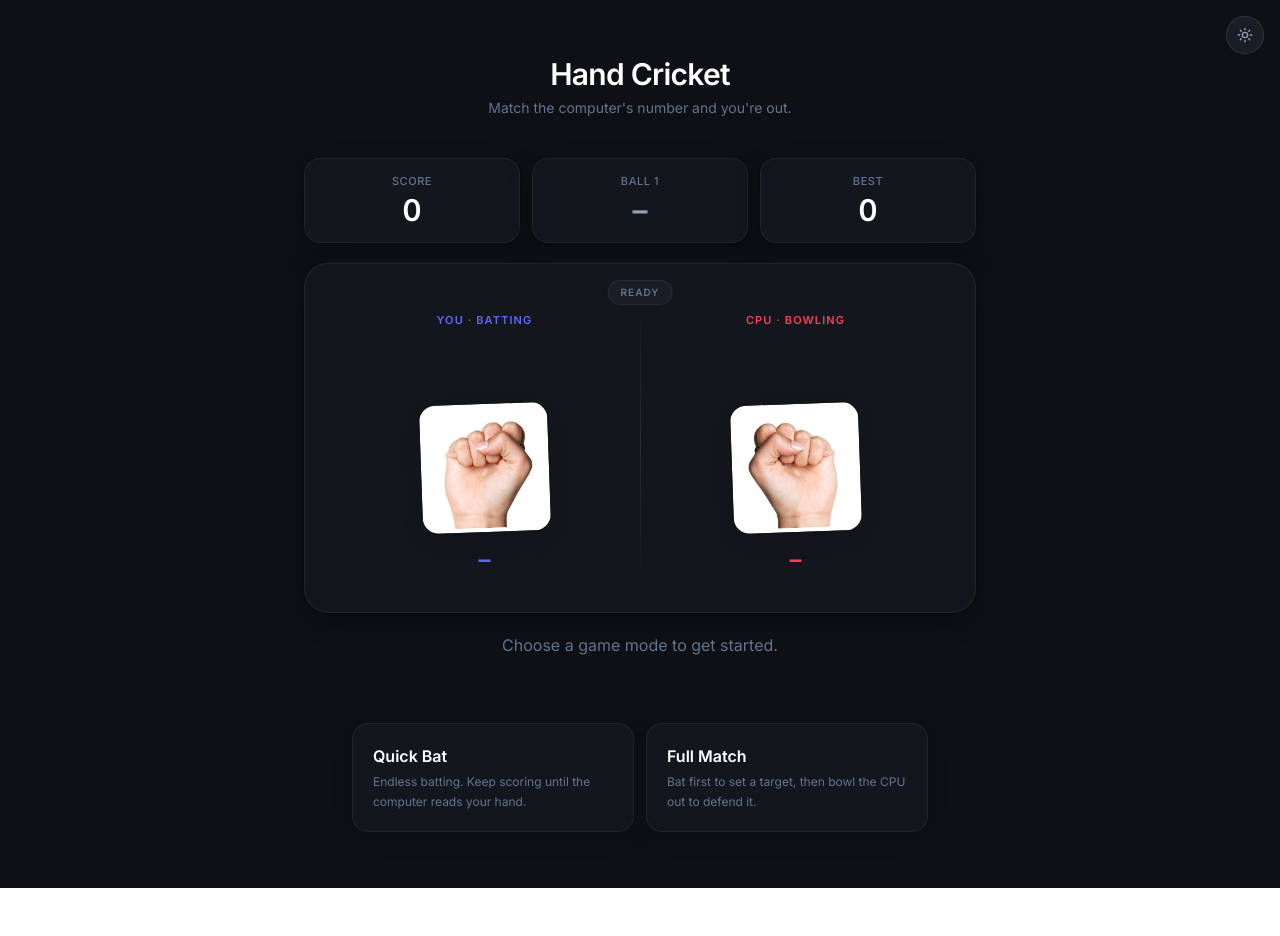
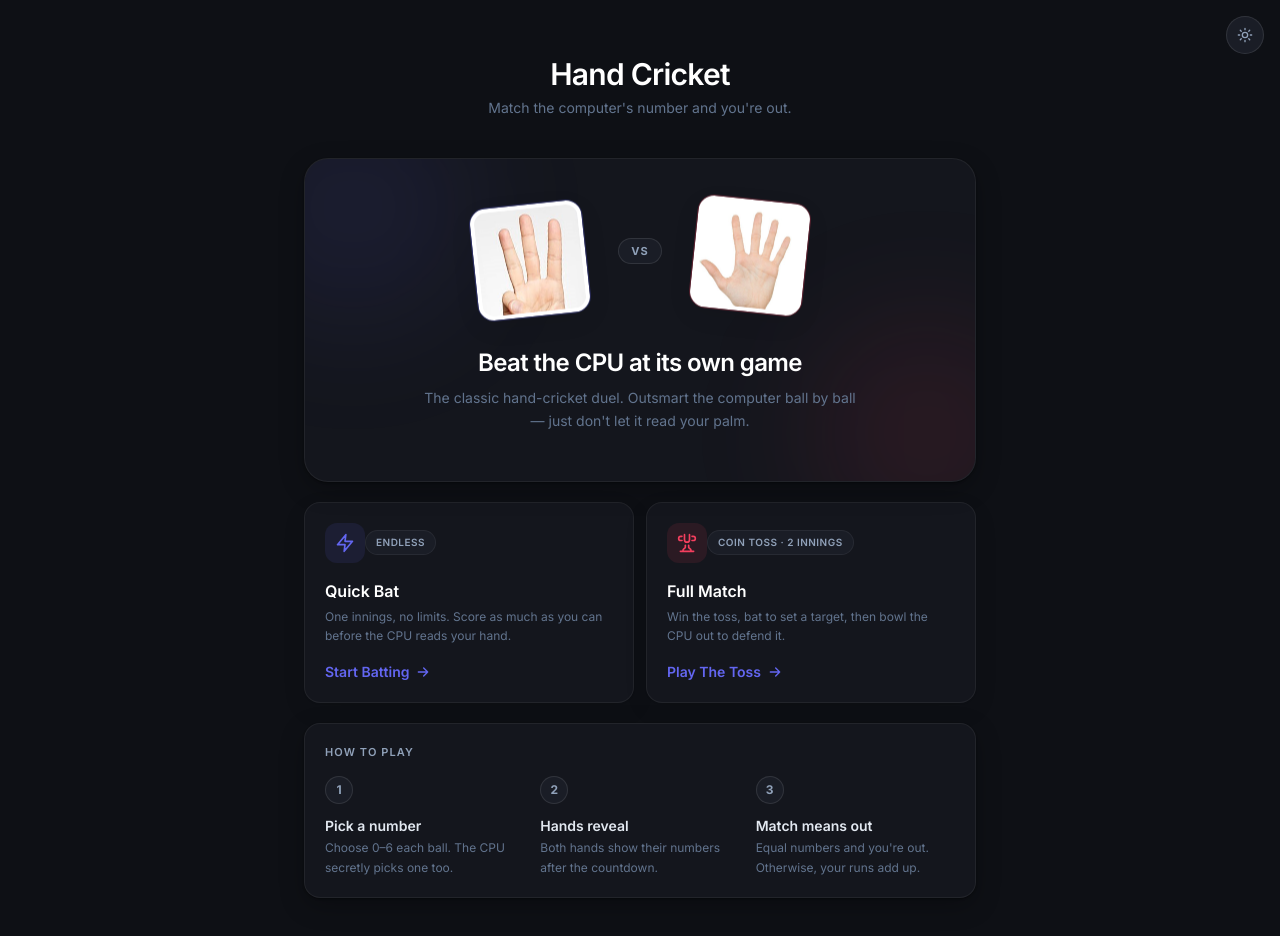
Before and after one commit to AnshBhavsar1654/Hand-Cricket-Game, a Next.js app: page / in a window 1280 px wide. Shown: the top 936 px of the page. Before the commit the page ends 888 px from the top, so only its background shows below. Built offline with nearby package versions, Linux system fonts and the light colour scheme.

Commit message:
Improved the landing page

```diff
--- a/app/globals.css
+++ b/app/globals.css
@@ -53,3 +53,12 @@
 .coin-flip {
   animation: coin-flip 1.4s ease-in-out;
 }
+
+@keyframes floaty {
+  0%, 100% { transform: translateY(0); }
+  50% { transform: translateY(-10px); }
+}
+
+.floaty {
+  animation: floaty 3s ease-in-out infinite;
+}
--- a/components/Game.jsx
+++ b/components/Game.jsx
@@ -5,7 +5,7 @@ import ThemeToggle from "@/components/ThemeToggle";
 import StatsBar from "@/components/StatsBar";
 import Arena from "@/components/Arena";
 import HistoryStrip from "@/components/HistoryStrip";
-import ModeSelect from "@/components/ModeSelect";
+import MenuScreen from "@/components/MenuScreen";
 import NumberPad from "@/components/NumberPad";
 import ResultOverlay from "@/components/ResultOverlay";
 import Toss from "@/components/Toss";
@@ -77,7 +77,7 @@ export default function Game() {
       result: null,
       lastBall: { text: "\u2013", cls: "text-slate-400" },
       msg: "Choose a game mode to get started.",
-      subtitle: "Match the computer's number and you're out.",
+      subtitle: "Pick a mode to start playing.",
       chip: { text: "Ready", style: "idle" },
       playerLabel: "You \u00b7 Batting",
       cpuLabel: "CPU \u00b7 Bowling",
@@ -494,6 +494,10 @@ export default function Game() {
       </header>
 
       <main className="w-full max-w-2xl flex flex-col gap-5">
+        {state.phase === "menu" ? (
+          <MenuScreen bestScore={state.bestScore} onStart={startGame} />
+        ) : (
+          <>
             <StatsBar stats={stats} />
 
             <Arena
@@ -518,11 +522,9 @@ export default function Game() {
               {state.msg}
             </p>
 
-        <HistoryStrip history={state.history} />
+            {state.phase !== "toss" && <HistoryStrip history={state.history} />}
 
-        {state.phase === "menu" ? (
-          <ModeSelect onStart={startGame} />
-        ) : state.phase === "toss" ? (
+            {state.phase === "toss" ? (
               <Toss stage={state.tossStage} coin={state.tossCoin} onCall={callToss} onChoose={chooseToss} />
             ) : (
               <>
@@ -545,6 +547,8 @@ export default function Game() {
                 </footer>
               </>
             )}
+          </>
+        )}
       </main>
 
       <ResultOverlay
--- /dev/null
+++ b/components/MenuScreen.jsx
@@ -0,0 +1,156 @@
+"use client";
+
+import { IMAGE_MAP } from "@/lib/images";
+
+function ZapIcon() {
+  return (
+    <svg className="w-5 h-5" fill="none" stroke="currentColor" strokeWidth="2" viewBox="0 0 24 24" strokeLinecap="round" strokeLinejoin="round">
+      <path d="M13 2 3 14h9l-1 8 10-12h-9l1-8z" />
+    </svg>
+  );
+}
+
+function TrophyIcon() {
+  return (
+    <svg className="w-5 h-5" fill="none" stroke="currentColor" strokeWidth="2" viewBox="0 0 24 24" strokeLinecap="round" strokeLinejoin="round">
+      <path d="M6 9H4.5a2.5 2.5 0 0 1 0-5H6m12 5h1.5a2.5 2.5 0 0 0 0-5H18M4 22h16M10 14.66V17c0 .55-.47.98-.97 1.21C7.85 18.75 7 20.24 7 22m7-7.34V17c0 .55.47.98.97 1.21C16.15 18.75 17 20.24 17 22M9 2v6a3 3 0 0 0 6 0V2" />
+    </svg>
+  );
+}
+
+const MODES = [
+  {
+    id: "quick",
+    title: "Quick Bat",
+    tag: "Endless",
+    desc: "One innings, no limits. Score as much as you can before the CPU reads your hand.",
+    icon: <ZapIcon />,
+    accent: "hover:border-you/60",
+    iconWrap: "bg-you/10 text-you",
+    cta: "Start Batting",
+  },
+  {
+    id: "match",
+    title: "Full Match",
+    tag: "Coin Toss \u00b7 2 Innings",
+    desc: "Win the toss, bat to set a target, then bowl the CPU out to defend it.",
+    icon: <TrophyIcon />,
+    accent: "hover:border-cpu/60",
+    iconWrap: "bg-cpu/10 text-cpu",
+    cta: "Play The Toss",
+  },
+];
+
+const STEPS = [
+  { n: "1", title: "Pick a number", desc: "Choose 0\u20136 each ball. The CPU secretly picks one too." },
+  { n: "2", title: "Hands reveal", desc: "Both hands show their numbers after the countdown." },
+  { n: "3", title: "Match means out", desc: "Equal numbers and you're out. Otherwise, your runs add up." },
+];
+
+export default function MenuScreen({ bestScore, onStart }) {
+  return (
+    <>
+      {/* Hero */}
+      <section
+        className="relative w-full rounded-3xl bg-white border border-slate-200 shadow-card px-6 py-10 sm:p-12 overflow-hidden text-center transition-colors duration-300 dark:bg-ink-900 dark:border-white/[0.06] dark:shadow-card-dark"
+      >
+        {/* Soft ambient blobs */}
+        <div className="pointer-events-none absolute inset-0" aria-hidden="true">
+          <div className="absolute -top-16 -left-16 h-56 w-56 rounded-full bg-you/10 blur-3xl" />
+          <div className="absolute -bottom-16 -right-16 h-56 w-56 rounded-full bg-cpu/10 blur-3xl" />
+        </div>
+
+        {/* Hand preview */}
+        <div className="relative flex items-center justify-center gap-5 sm:gap-8 mb-7" aria-hidden="true">
+          <div className="floaty">
+            {/* eslint-disable-next-line @next/next/no-img-element */}
+            <img
+              src={IMAGE_MAP[3]}
+              alt=""
+              draggable="false"
+              className="w-20 sm:w-28 rounded-2xl bg-slate-50 ring-1 ring-you/30 p-1 shadow-card -rotate-6 select-none dark:bg-white"
+            />
+          </div>
+          <span className="text-[11px] font-bold uppercase tracking-widest text-slate-400 bg-slate-100 border border-slate-200 rounded-full px-3 py-1 dark:bg-ink-800 dark:border-white/10 mb-6">
+            vs
+          </span>
+          <div className="floaty" style={{ animationDelay: "-1.5s" }}>
+            {/* eslint-disable-next-line @next/next/no-img-element */}
+            <img
+              src={IMAGE_MAP[5]}
+              alt=""
+              draggable="false"
+              className="w-20 sm:w-28 rounded-2xl bg-slate-50 ring-1 ring-cpu/30 p-1 shadow-card rotate-6 scale-x-[-1] select-none dark:bg-white"
+            />
+          </div>
+        </div>
+
+        <h2 className="relative text-xl sm:text-2xl font-semibold tracking-tight text-slate-900 dark:text-white">
+          Beat the CPU at its own game
+        </h2>
+        <p className="relative mt-2 max-w-md mx-auto text-sm leading-relaxed text-slate-500">
+          The classic hand-cricket duel. Outsmart the computer ball by ball &mdash; just don't let it read your palm.
+        </p>
+
+        {bestScore > 0 && (
+          <div className="relative mt-5 inline-flex items-center gap-2 rounded-full bg-amber-50 border border-amber-200 px-4 py-1.5 text-xs font-semibold text-amber-600 dark:bg-amber-500/10 dark:border-amber-500/20 dark:text-amber-400">
+            <svg className="w-3.5 h-3.5" fill="currentColor" viewBox="0 0 24 24">
+              <path d="M12 2l2.4 4.86 5.36.78-3.88 3.78.92 5.34L12 14.24l-4.8 2.52.92-5.34L4.24 7.64l5.36-.78L12 2z" />
+            </svg>
+            Personal best: {bestScore} runs
+          </div>
+        )}
+      </section>
+
+      {/* Modes */}
+      <section aria-label="Choose a game mode" className="grid grid-cols-1 sm:grid-cols-2 gap-3">
+        {MODES.map((m) => (
+          <button
+            key={m.id}
+            type="button"
+            onClick={() => onStart(m.id)}
+            className={`group text-left flex flex-col rounded-2xl border border-slate-200 bg-white p-5 cursor-pointer shadow-card transition-all duration-200 hover:-translate-y-1 focus-visible:outline-none focus-visible:ring-2 focus-visible:ring-you/50 active:scale-[0.98] dark:bg-ink-900 dark:border-white/[0.06] ${m.accent}`}
+          >
+            <div className="flex items-center justify-between">
+              <span className={`inline-flex items-center justify-center h-10 w-10 rounded-xl ${m.iconWrap}`}>
+                {m.icon}
+              </span>
+              <span className="text-[10px] font-semibold uppercase tracking-wider text-slate-400 bg-slate-100 border border-slate-200 rounded-full px-2.5 py-1 dark:bg-ink-800 dark:border-white/[0.06]">
+                {m.tag}
+              </span>
+            </div>
+            <div className="mt-4 font-semibold text-slate-900 dark:text-white">{m.title}</div>
+            <p className="mt-1 text-xs leading-relaxed text-slate-500 flex-1">{m.desc}</p>
+            <span className="mt-4 inline-flex items-center gap-1.5 text-sm font-semibold text-you dark:text-you-soft">
+              {m.cta}
+              <svg
+                className="w-4 h-4 transition-transform duration-200 group-hover:translate-x-1"
+                fill="none" stroke="currentColor" strokeWidth="2" viewBox="0 0 24 24" strokeLinecap="round" strokeLinejoin="round"
+              >
+                <path d="M5 12h14m-6-6 6 6-6 6" />
+              </svg>
+            </span>
+          </button>
+        ))}
+      </section>
+
+      {/* How to play */}
+      <section aria-label="How to play" className="rounded-2xl bg-white border border-slate-200 shadow-card p-5 transition-colors duration-300 dark:bg-ink-900 dark:border-white/[0.06] dark:shadow-card-dark">
+        <div className="text-[11px] font-semibold uppercase tracking-widest text-slate-400 mb-4">How to play</div>
+        <ol className="grid grid-cols-1 sm:grid-cols-3 gap-4">
+          {STEPS.map((s) => (
+            <li key={s.n} className="flex sm:flex-col gap-3">
+              <span className="shrink-0 inline-flex items-center justify-center h-7 w-7 rounded-full bg-slate-100 border border-slate-200 text-xs font-bold text-slate-500 dark:bg-ink-800 dark:border-white/10 dark:text-slate-400">
+                {s.n}
+              </span>
+              <div>
+                <div className="text-sm font-semibold text-slate-800 dark:text-slate-200">{s.title}</div>
+                <p className="mt-0.5 text-xs leading-relaxed text-slate-500">{s.desc}</p>
+              </div>
+            </li>
+          ))}
+        </ol>
+      </section>
+    </>
+  );
+}
--- a/components/ModeSelect.jsx
+++ /dev/null
@@ -1,32 +0,0 @@
-const MODES = [
-  {
-    id: "quick",
-    title: "Quick Bat",
-    desc: "Endless batting. Keep scoring until the computer reads your hand.",
-  },
-  {
-    id: "match",
-    title: "Full Match",
-    desc: "Bat first to set a target, then bowl the CPU out to defend it.",
-  },
-];
-
-export default function ModeSelect({ onStart }) {
-  return (
-    <section aria-label="Choose a game mode">
-      <div className="grid grid-cols-1 sm:grid-cols-2 gap-3 max-w-xl mx-auto">
-        {MODES.map((m) => (
-          <button
-            key={m.id}
-            type="button"
-            onClick={() => onStart(m.id)}
-            className="text-left rounded-2xl border border-slate-200 bg-white p-5 cursor-pointer shadow-card transition-all duration-200 hover:-translate-y-1 hover:border-you/50 focus-visible:outline-none focus-visible:ring-2 focus-visible:ring-you/50 active:scale-[0.98] dark:bg-ink-900 dark:border-white/[0.06]"
-          >
-            <div className="font-semibold text-slate-900 dark:text-white">{m.title}</div>
-            <p className="mt-1 text-xs leading-relaxed text-slate-500">{m.desc}</p>
-          </button>
-        ))}
-      </div>
-    </section>
-  );
-}
```
Lines whose indentation alone changed are shown as unchanged.
